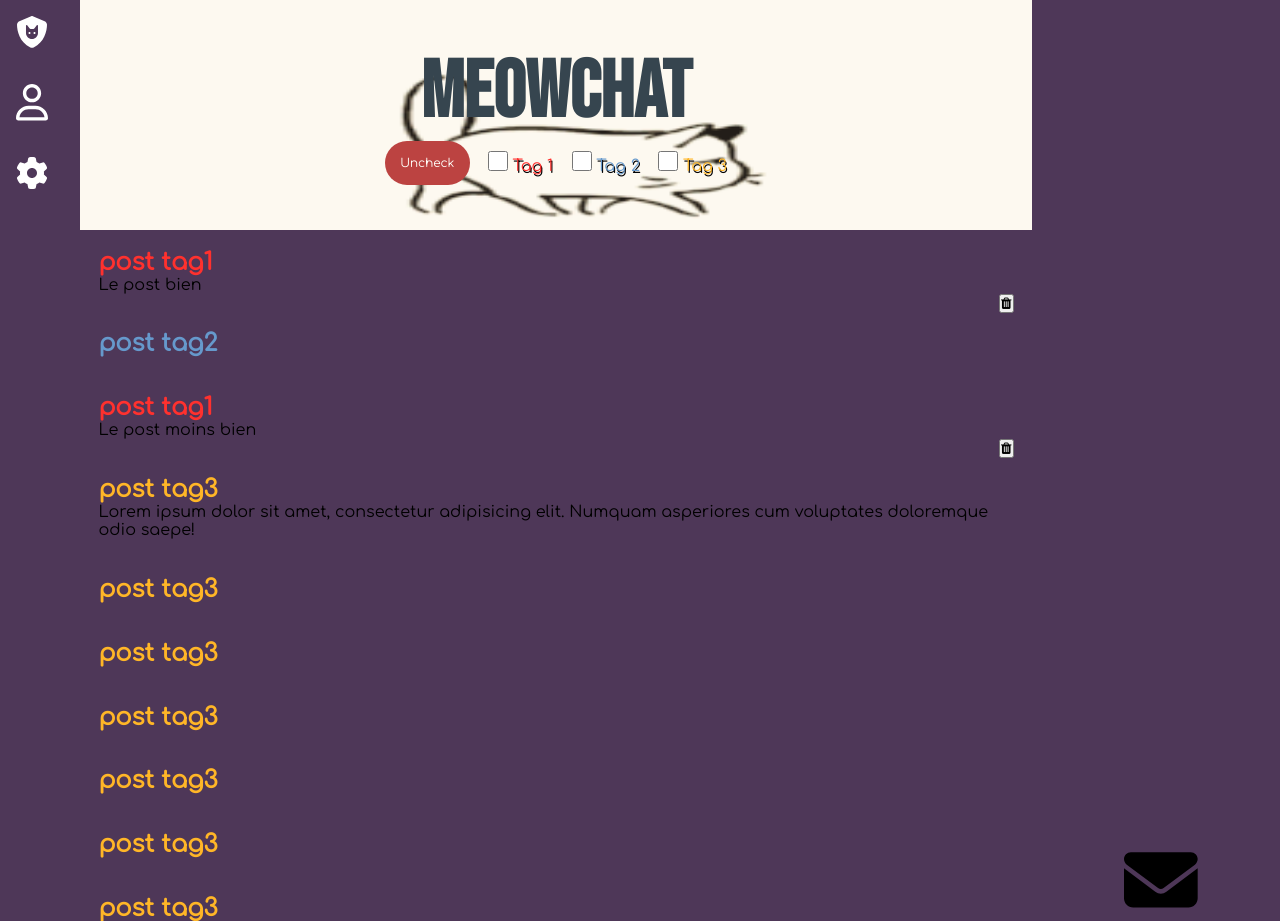
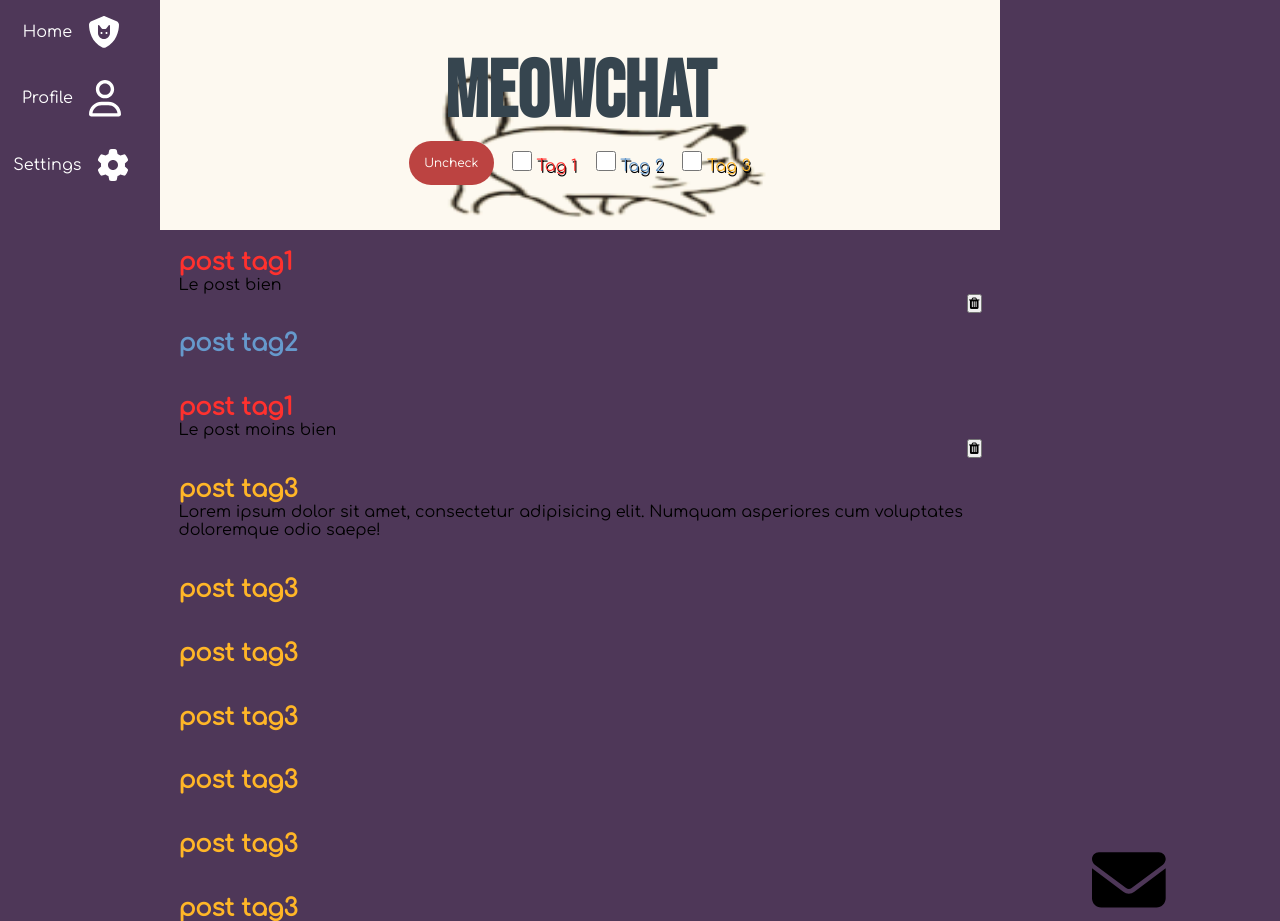
Before and after one commit to AnnamTRAN/Socialmedia, a PHP site: page / in a window 1280 px wide. Run offline with PHP 8.4, Linux system fonts and the light colour scheme.

Commit message:
14/02/2023 - Small adjustments css

```diff
--- a/component/navbar.css
+++ b/component/navbar.css
@@ -8,7 +8,6 @@
 }
 
 .navbar-nav{
-    overflow: auto;
     list-style: none;
     padding: 0;
     margin: 0;
@@ -20,6 +19,11 @@
 
 .nav-link{
     filter: invert(100%) sepia(100%) saturate(0%) hue-rotate(338deg) brightness(103%) contrast(104%);
+    display: flex;
+    align-items: center;
+    justify-content: center;
+    text-decoration: none;
+    margin-left: 20%;
 }
 
 
@@ -56,6 +60,11 @@
         background-color: rgba(0,0,0,0.4);
     }
 
+    .nav-link p{
+        display: none;
+    }
+
+
     .nav-link svg{
         min-width: 3rem;
         margin-top: 3rem;
--- a/index.html
+++ b/index.html
@@ -29,6 +29,7 @@
 
                 <li class="nav-item">
                     <a href="index.html" class="nav-link">
+                        <p>Home</p>
                         <svg xmlns="http://www.w3.org/2000/svg" viewBox="0 0 512 512"><!--! Font Awesome Pro 6.2.1 by @fontawesome - https://fontawesome.com License - https://fontawesome.com/license (Commercial License) Copyright 2022 Fonticons, Inc. --><path d="M269.4 2.9C265.2 1 260.7 0 256 0s-9.2 1-13.4 2.9L54.3 82.8c-22 9.3-38.4 31-38.3 57.2c.5 99.2 41.3 280.7 213.6 363.2c16.7 8 36.1 8 52.8 0C454.7 420.7 495.5 239.2 496 140c.1-26.2-16.3-47.9-38.3-57.2L269.4 2.9zM160 154.4c0-5.8 4.7-10.4 10.4-10.4h.2c3.4 0 6.5 1.6 8.5 4.3l40 53.3c3 4 7.8 6.4 12.8 6.4h48c5 0 9.8-2.4 12.8-6.4l40-53.3c2-2.7 5.2-4.3 8.5-4.3h.2c5.8 0 10.4 4.7 10.4 10.4V272c0 53-43 96-96 96s-96-43-96-96V154.4zM216 288c8.8 0 16-7.2 16-16s-7.2-16-16-16s-16 7.2-16 16s7.2 16 16 16zm96-16c0-8.8-7.2-16-16-16s-16 7.2-16 16s7.2 16 16 16s16-7.2 16-16z"/></svg>
                         <span class="link-text"> Home </span>
                     </a>
@@ -36,6 +37,7 @@
 
                 <li class="nav-item">
                     <a href="user.html" class="nav-link">
+                        <p>Profile</p>
                         <svg xmlns="http://www.w3.org/2000/svg" viewBox="0 0 448 512"><!--! Font Awesome Pro 6.2.1 by @fontawesome - https://fontawesome.com License - https://fontawesome.com/license (Commercial License) Copyright 2022 Fonticons, Inc. --><path d="M272 304h-96C78.8 304 0 382.8 0 480c0 17.67 14.33 32 32 32h384c17.67 0 32-14.33 32-32C448 382.8 369.2 304 272 304zM48.99 464C56.89 400.9 110.8 352 176 352h96c65.16 0 119.1 48.95 127 112H48.99zM224 256c70.69 0 128-57.31 128-128c0-70.69-57.31-128-128-128S96 57.31 96 128C96 198.7 153.3 256 224 256zM224 48c44.11 0 80 35.89 80 80c0 44.11-35.89 80-80 80S144 172.1 144 128C144 83.89 179.9 48 224 48z"/></svg>
                         <span class="link-text"> Profil </span>
                     </a>
@@ -43,6 +45,7 @@
 
                 <li class="nav-item">
                     <a href="#" class="nav-link">
+                        <p>Settings</p>
                         <svg xmlns="http://www.w3.org/2000/svg" viewBox="0 0 512 512"><!--! Font Awesome Pro 6.2.1 by @fontawesome - https://fontawesome.com License - https://fontawesome.com/license (Commercial License) Copyright 2022 Fonticons, Inc. --><path d="M495.9 166.6c3.2 8.7 .5 18.4-6.4 24.6l-43.3 39.4c1.1 8.3 1.7 16.8 1.7 25.4s-.6 17.1-1.7 25.4l43.3 39.4c6.9 6.2 9.6 15.9 6.4 24.6c-4.4 11.9-9.7 23.3-15.8 34.3l-4.7 8.1c-6.6 11-14 21.4-22.1 31.2c-5.9 7.2-15.7 9.6-24.5 6.8l-55.7-17.7c-13.4 10.3-28.2 18.9-44 25.4l-12.5 57.1c-2 9.1-9 16.3-18.2 17.8c-13.8 2.3-28 3.5-42.5 3.5s-28.7-1.2-42.5-3.5c-9.2-1.5-16.2-8.7-18.2-17.8l-12.5-57.1c-15.8-6.5-30.6-15.1-44-25.4L83.1 425.9c-8.8 2.8-18.6 .3-24.5-6.8c-8.1-9.8-15.5-20.2-22.1-31.2l-4.7-8.1c-6.1-11-11.4-22.4-15.8-34.3c-3.2-8.7-.5-18.4 6.4-24.6l43.3-39.4C64.6 273.1 64 264.6 64 256s.6-17.1 1.7-25.4L22.4 191.2c-6.9-6.2-9.6-15.9-6.4-24.6c4.4-11.9 9.7-23.3 15.8-34.3l4.7-8.1c6.6-11 14-21.4 22.1-31.2c5.9-7.2 15.7-9.6 24.5-6.8l55.7 17.7c13.4-10.3 28.2-18.9 44-25.4l12.5-57.1c2-9.1 9-16.3 18.2-17.8C227.3 1.2 241.5 0 256 0s28.7 1.2 42.5 3.5c9.2 1.5 16.2 8.7 18.2 17.8l12.5 57.1c15.8 6.5 30.6 15.1 44 25.4l55.7-17.7c8.8-2.8 18.6-.3 24.5 6.8c8.1 9.8 15.5 20.2 22.1 31.2l4.7 8.1c6.1 11 11.4 22.4 15.8 34.3zM256 336c44.2 0 80-35.8 80-80s-35.8-80-80-80s-80 35.8-80 80s35.8 80 80 80z"/></svg>
                         <span class="link-text"> Settings </span>
                     </a>
--- a/style.css
+++ b/style.css
@@ -13,12 +13,11 @@ body{
     font-family: 'Comfortaa', cursive;
 }
 
-/*space for navbar and trend*/
+/*space for navbar*/
 main,footer{
-    margin-left: 5rem;
-    margin-right: 5rem;
+    margin-left: 10rem;
 }
-/*space for navbar and trend*/
+/*space for navbar*/
 
 #main_content{
     height: 100vh;
@@ -28,7 +27,7 @@ main,footer{
 
 #global{
     display:grid;
-    grid-template-columns: 85% 15%;
+    grid-template-columns: 75% 25%;
 }
 /**************** SMALL SCREEN *************/
 
```
